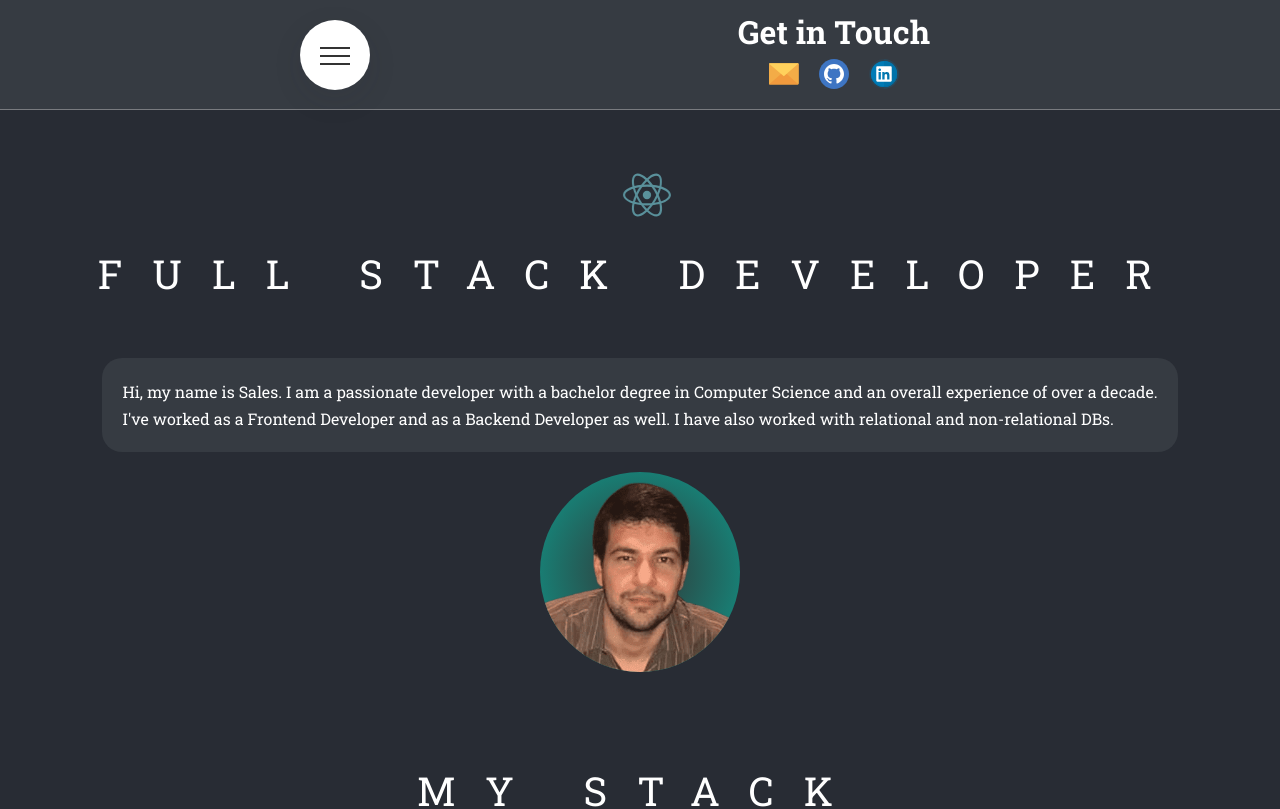
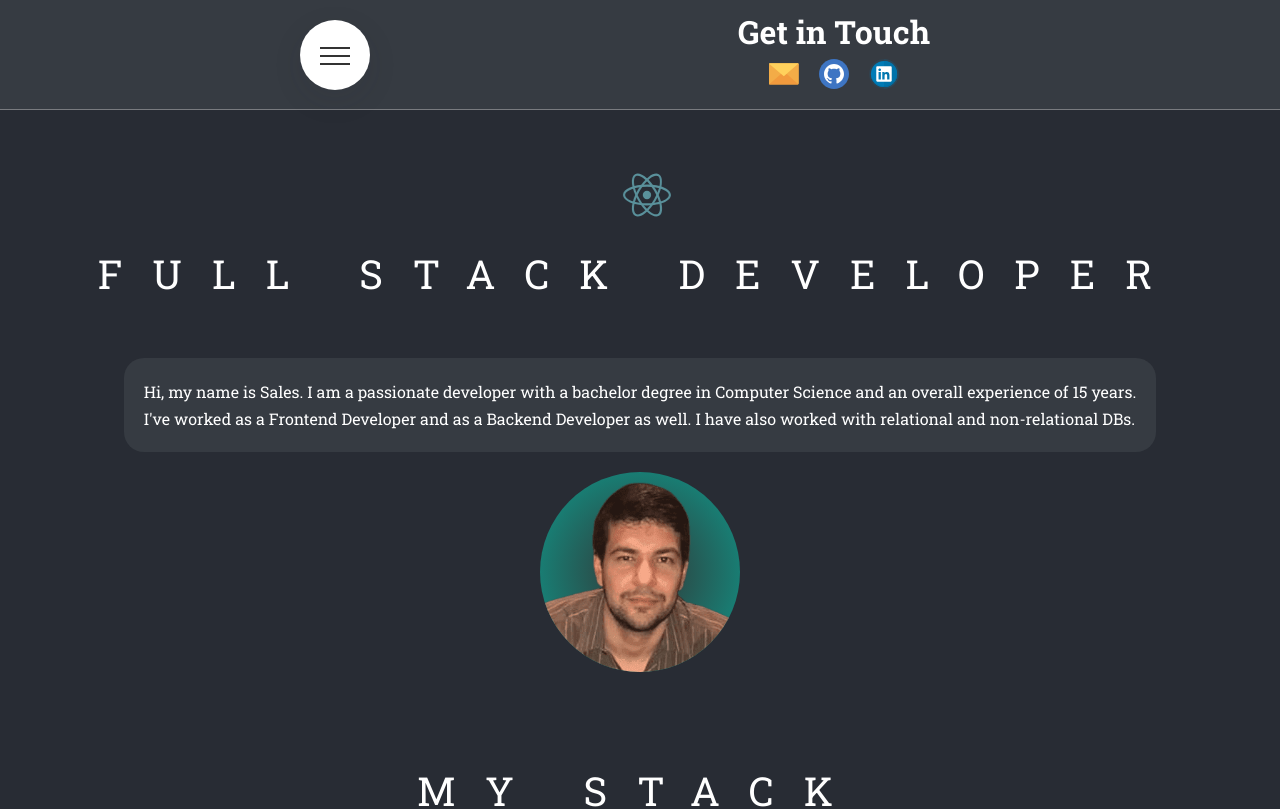
Before and after one commit to josesales/sales-portfolio, a React (Create React App) app: page / in a window 1280 px wide. Shown: the top 809 px of the page. Built offline with nearby package versions, Linux system fonts and the light colour scheme.

Commit message:
updating years of experience

```diff
--- a/src/components/Intro.jsx
+++ b/src/components/Intro.jsx
@@ -16,7 +16,7 @@ const Intro = () => {
             </h1>
 
             <div className="intro__description section-margin-2 secondary-background">
-                <p>Hi, my name is Sales. I am a passionate developer with a bachelor degree in Computer Science and an overall experience of over a decade.</p>
+                <p>Hi, my name is Sales. I am a passionate developer with a bachelor degree in Computer Science and an overall experience of 15 years.</p>
                 <p>I've worked as a Frontend Developer and as a Backend Developer as well. I have also worked with relational and non-relational DBs.</p>
             </div>
 
```
